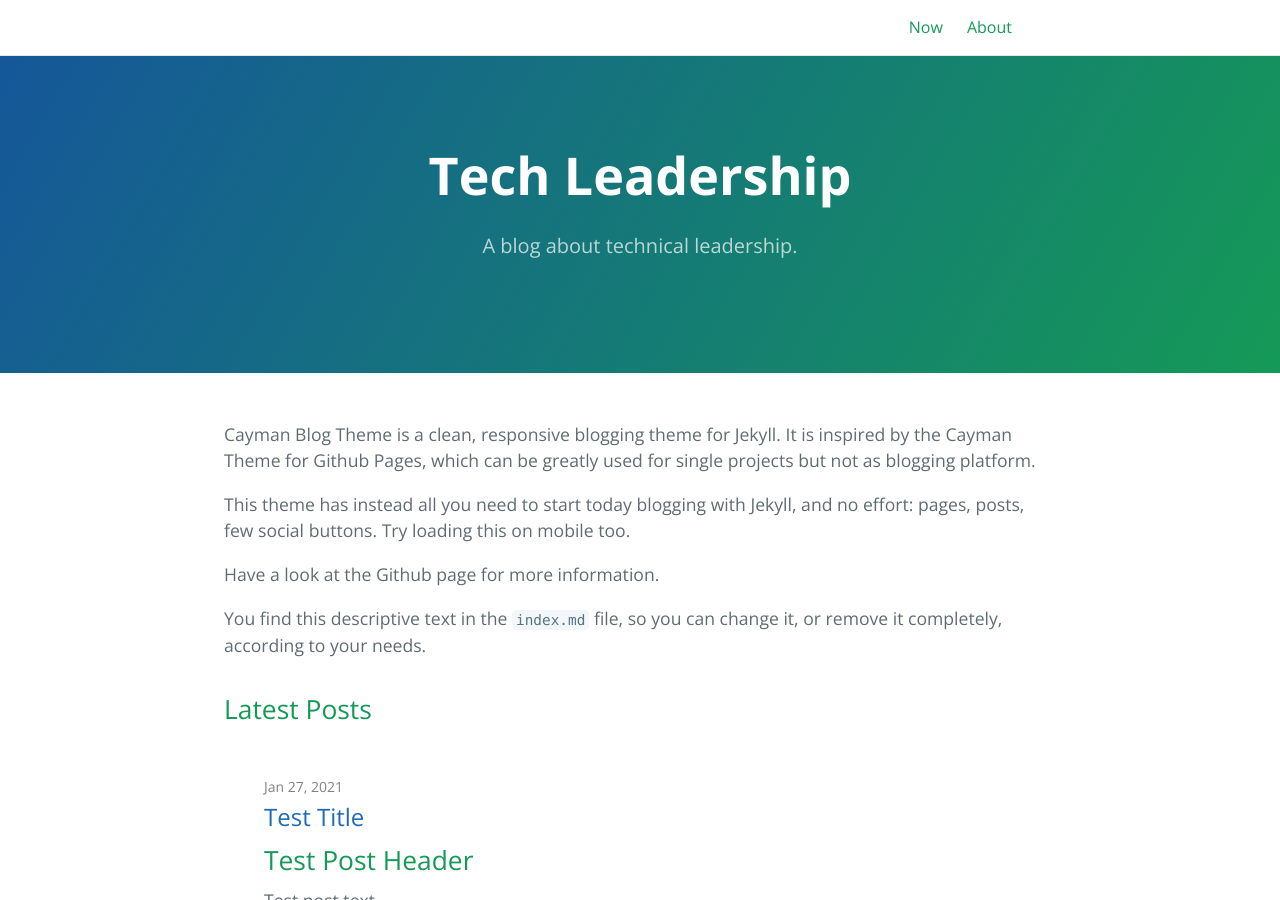
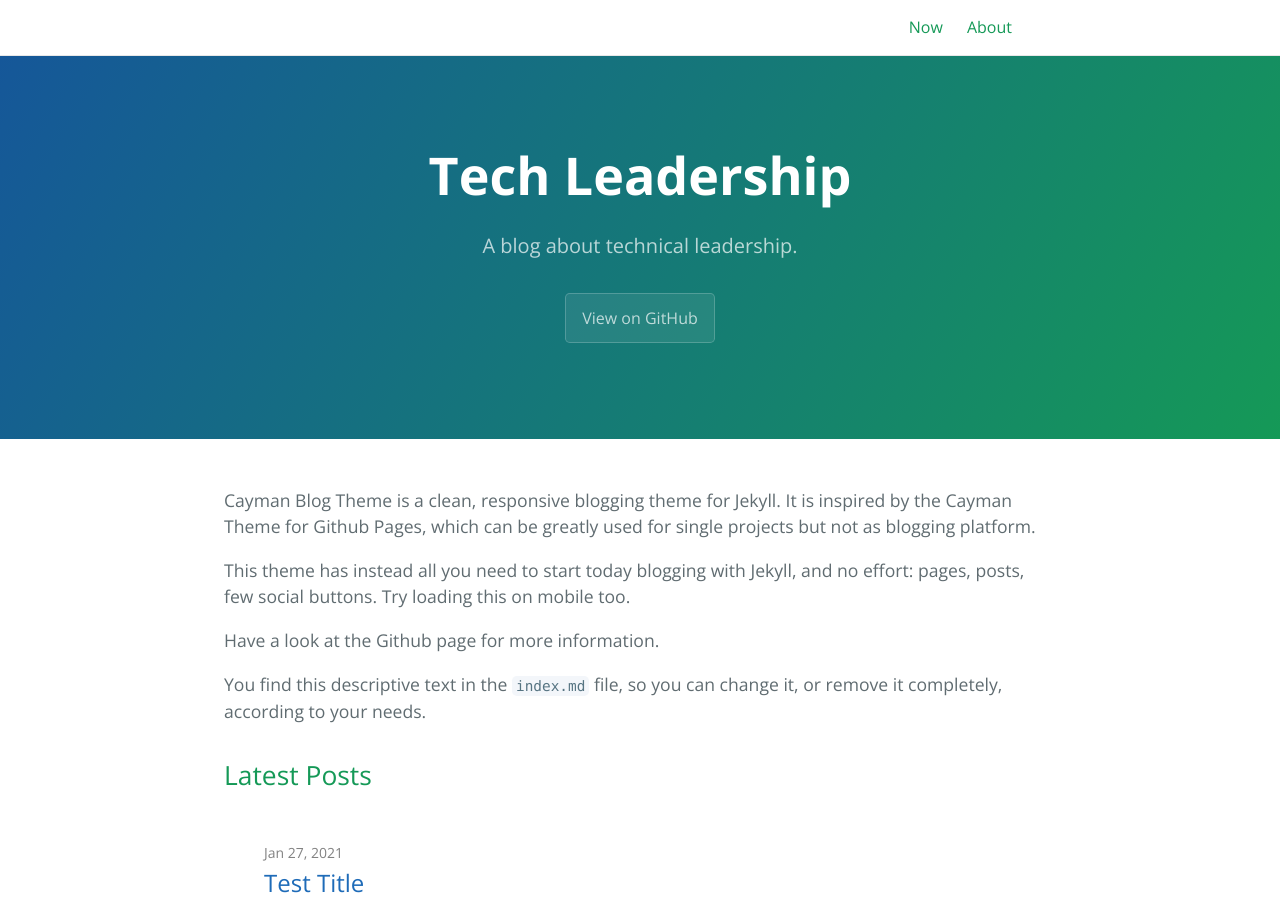
Before and after one commit to JimStockwell/tl, a Jekyll site: the page built from index.md, in a window 1280 px wide and 900 px high. Built offline with Jekyll 4.4.1, drawn with Linux system fonts in a browser that asks for light colours.

Commit message:
return default.html to as received

```diff
--- a/_layouts/default.html
+++ b/_layouts/default.html
@@ -68,7 +68,7 @@
             <h1 class="project-name">{{ page-title }}</h1>
             <h2 class="project-tagline">{{ page-tagline }}</h2>
             {% if page.layout == 'home' and site.github.is_project_page %}
-            <!-- <a href="{{ site.github.repository_url }}" class="btn">View on GitHub</a> -->
+            <a href="{{ site.github.repository_url }}" class="btn">View on GitHub</a>
             {% if site.show_downloads %}
             <a href="{{ site.github.zip_url }}" class="btn">Download .zip</a>
             <a href="{{ site.github.tar_url }}" class="btn">Download .tar.gz</a>
@@ -123,13 +123,11 @@
                 <!-- Contact icon -->
                 {% assign contact_page = site.pages | where: "path", "contact.md" | first %}
                 {% if contact_page.title %}
-                <!--
                 <span class="my-span-icon">
                     <a href="{{ contact_page.url | absolute_url }}" aria-label="Contact" title="Contact {{ site.github.owner_name }}">
                         <svg class="my-svg-icon" xmlns="http://www.w3.org/2000/svg" width="24" height="24" viewBox="0 0 24 24"><path d="M12 .02c-6.627 0-12 5.373-12 12s5.373 12 12 12 12-5.373 12-12-5.373-12-12-12zm6.99 6.98l-6.99 5.666-6.991-5.666h13.981zm.01 10h-14v-8.505l7 5.673 7-5.672v8.504z"/></svg>
                     </a>
                 </span>
-                -->
                 {% endif %}
 
             </footer>
```
